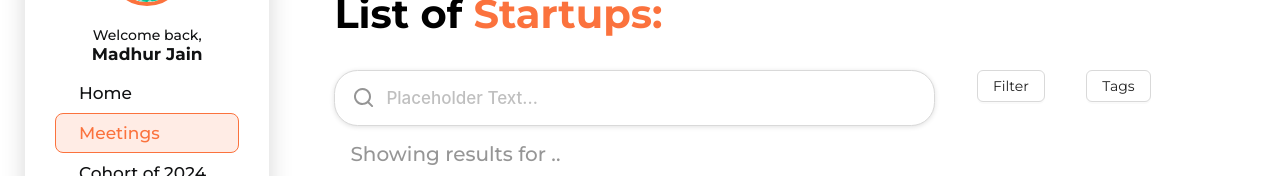
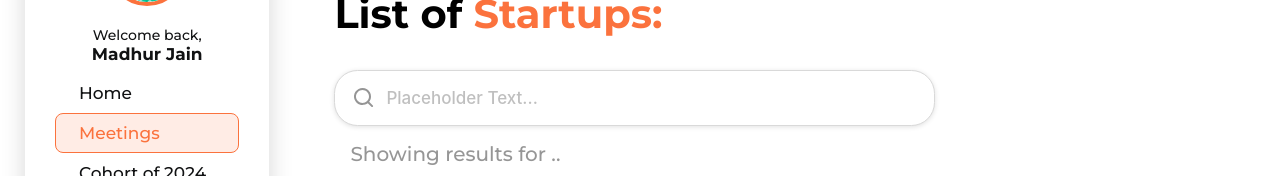
Before and after one commit to dvm-bitspilani/cel-conquest-2024, a React (Vite) app: page /dashboard/startups in a window 1280 px wide. Shown: the part 163-339 px from the top of the page. Built offline with nearby package versions, Linux system fonts and the light colour scheme.

Commit message:
feat: add basic search

```diff
--- a/src/routes/Dashboard/Startups/Startups.jsx
+++ b/src/routes/Dashboard/Startups/Startups.jsx
@@ -1,5 +1,5 @@
 import React, { useState } from "react";
-import { Input, Button } from "antd";
+import { Input, Dropdown } from "antd";
 import * as styles from "./Startups.module.scss";
 import StartupCard from "../../../components/Startups/StartupCard/StartupCard";
 
@@ -36,6 +36,21 @@ const exampleData = [
   },
 ];
 
+const FilterSVG = () => {
+  <svg
+    width="31"
+    height="18"
+    viewBox="0 0 31 18"
+    fill="none"
+    xmlns="http://www.w3.org/2000/svg"
+  >
+    <path
+      d="M28.5781 4.17188H2.42188C2.03648 4.17188 1.66687 4.01878 1.39436 3.74626C1.12185 3.47375 0.96875 3.10414 0.96875 2.71875C0.96875 2.33336 1.12185 1.96375 1.39436 1.69124C1.66687 1.41872 2.03648 1.26563 2.42188 1.26562H28.5781C28.9635 1.26562 29.3331 1.41872 29.6056 1.69124C29.8782 1.96375 30.0312 2.33336 30.0312 2.71875C30.0312 3.10414 29.8782 3.47375 29.6056 3.74626C29.3331 4.01878 28.9635 4.17188 28.5781 4.17188ZM23.7344 10.9531H7.26562C6.88023 10.9531 6.51062 10.8 6.23811 10.5275C5.9656 10.255 5.8125 9.88539 5.8125 9.5C5.8125 9.11461 5.9656 8.745 6.23811 8.47249C6.51062 8.19997 6.88023 8.04688 7.26562 8.04688H23.7344C24.1198 8.04688 24.4894 8.19997 24.7619 8.47249C25.0344 8.745 25.1875 9.11461 25.1875 9.5C25.1875 9.88539 25.0344 10.255 24.7619 10.5275C24.4894 10.8 24.1198 10.9531 23.7344 10.9531ZM17.9219 17.7344H13.0781C12.6927 17.7344 12.3231 17.5813 12.0506 17.3088C11.7781 17.0363 11.625 16.6666 11.625 16.2812C11.625 15.8959 11.7781 15.5262 12.0506 15.2537C12.3231 14.9812 12.6927 14.8281 13.0781 14.8281H17.9219C18.3073 14.8281 18.6769 14.9812 18.9494 15.2537C19.2219 15.5262 19.375 15.8959 19.375 16.2812C19.375 16.6666 19.2219 17.0363 18.9494 17.3088C18.6769 17.5813 18.3073 17.7344 17.9219 17.7344Z"
+      fill="black"
+    />
+  </svg>;
+};
+
 const Startups = () => {
   const [value, setValue] = useState("");
   return (
@@ -68,18 +83,18 @@ const Startups = () => {
             }
           ></Input>
         </div>
-        <div className={styles.filter}>
-          <Button>Filter</Button>
-        </div>
-        <div className={styles.tags}>
-          <Button>Tags</Button>
-        </div>
+        <div className={styles.filter}></div>
+        <div className={styles.tags}></div>
       </div>
       <h2>Showing results for {value ? value : ".."}</h2>
       <div className={styles.startupList}>
-        {exampleData.map((startup) => (
-          <StartupCard key={startup.id} {...startup} />
-        ))}
+        {exampleData
+          .filter((item) => {
+            if (item.name.includes(value)) return true;
+          })
+          .map((startup) => (
+            <StartupCard key={startup.id} {...startup} />
+          ))}
       </div>
     </div>
   );
--- a/src/routes/Dashboard/Startups/Startups.module.scss
+++ b/src/routes/Dashboard/Startups/Startups.module.scss
@@ -44,7 +44,6 @@
         width: 37.5625rem;
         font-weight: 500;
         font-size: 17px;
-        // color: #959595;
       }
     }
   }
```
